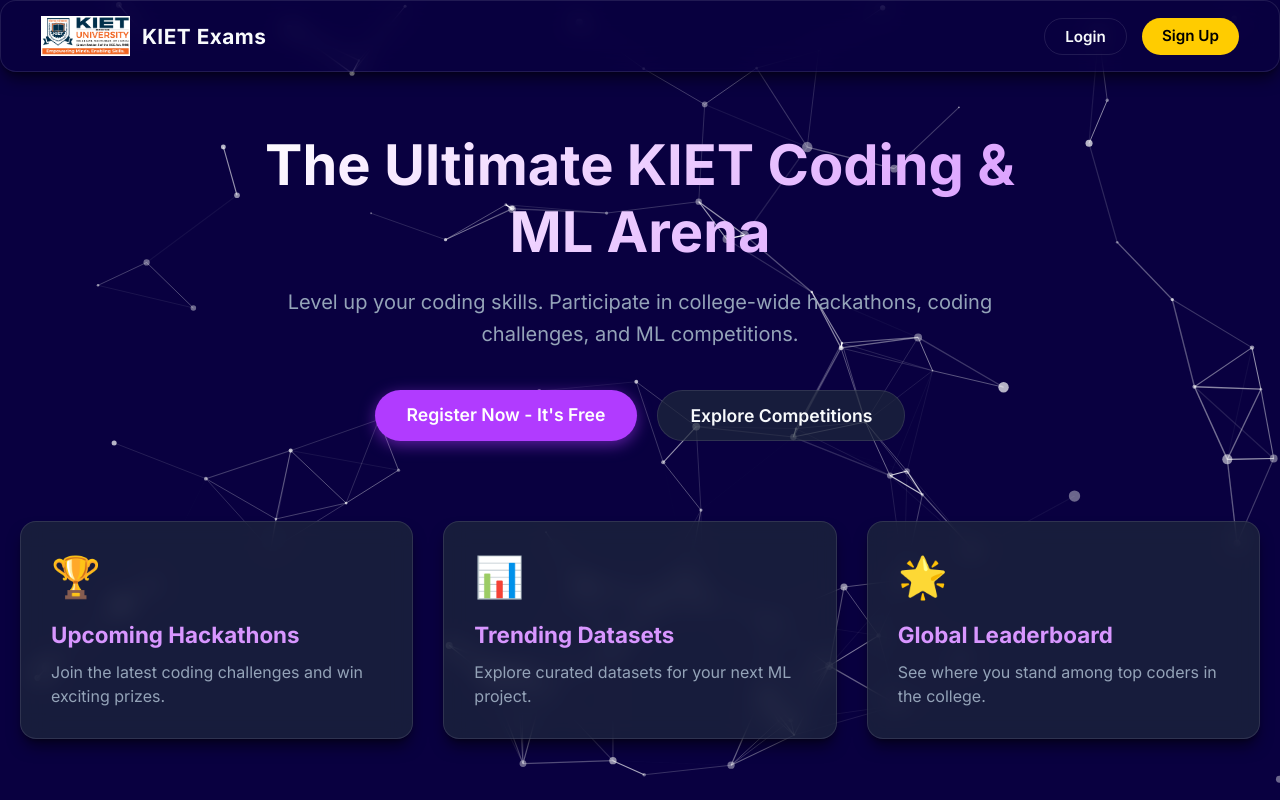
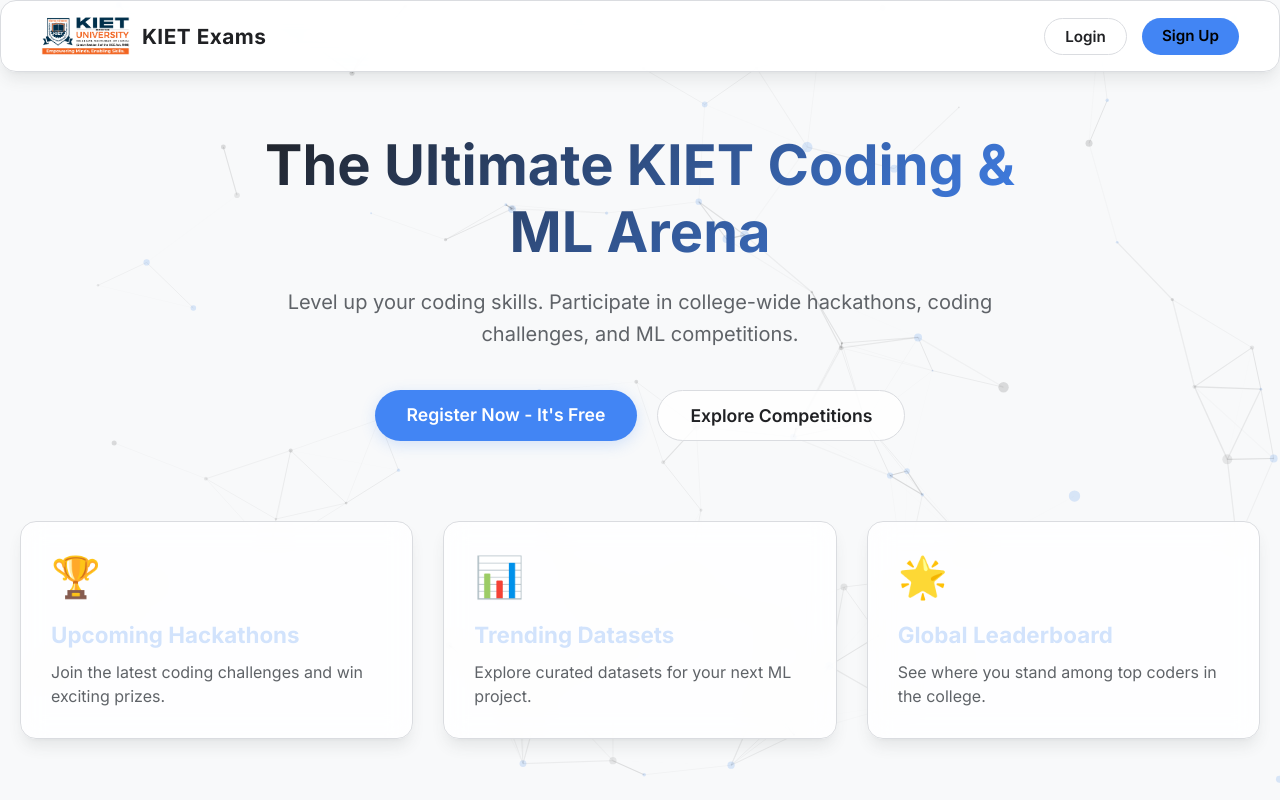
Before and after one commit to vishalsinghcs/kiet-exams-portal, a React (Vite) app in the folder frontend/: page / in a window 1280 px wide. Built offline with nearby package versions, Linux system fonts and the light colour scheme; no server answers.

Commit message:
changed the theme of portal to light mode

```diff
--- a/frontend/src/components/AdminDashboard.css
+++ b/frontend/src/components/AdminDashboard.css
@@ -12,7 +12,7 @@
   justify-content: space-between;
   align-items: center;
   padding: 15px 40px;
-  background: rgba(30, 41, 59, 0.9);
+  background: var(--glass-bg);
   border-bottom: 1px solid var(--glass-border);
   position: sticky;
   top: 0;
@@ -26,7 +26,7 @@
   gap: 12px;
   font-size: 1.2rem;
   font-weight: 700;
-  color: white;
+  color: var(--text-main);
 }
 
 .admin-logo-img {
@@ -77,7 +77,7 @@
   gap: 8px;
   border-right: 1px solid var(--glass-border);
   border-radius: 0;
-  background: rgba(30, 41, 59, 0.5);
+  background: var(--surface-color);
 }
 
 .sidebar-divider {
@@ -102,7 +102,7 @@
 .admin-section-title {
   font-size: 1.5rem;
   margin-bottom: 20px;
-  color: white;
+  color: var(--text-main);
   border-bottom: 1px solid var(--glass-border);
   padding-bottom: 10px;
 }
@@ -128,9 +128,9 @@
   width: 100%;
   padding: 10px 15px;
   border-radius: var(--radius-sm);
-  background: rgba(0, 0, 0, 0.2);
+  background: var(--surface-color-light);
   border: 1px solid var(--glass-border);
-  color: white;
+  color: var(--text-main);
   font-family: var(--font-sans);
 }
 
@@ -203,7 +203,7 @@
 }
 
 .admin-table tr:hover {
-  background: rgba(255, 255, 255, 0.05);
+  background: var(--surface-color-hover);
 }
 
 .admin-loading {
--- a/frontend/src/components/AnimatedMeshBackground.jsx
+++ b/frontend/src/components/AnimatedMeshBackground.jsx
@@ -28,9 +28,9 @@ export default function AnimatedMeshBackground() {
     );
     const maxDistance = 120;
     const colors = [
-      "rgba(255, 255, 255, 0.55)",
-      "rgba(255, 255, 255, 0.7)",
-      "rgba(255, 255, 255, 0.4)",
+      "rgba(0, 0, 0, 0.08)",
+      "rgba(0, 0, 0, 0.12)",
+      "rgba(26, 115, 232, 0.15)",
     ];
 
     // Particle Class
@@ -96,7 +96,7 @@ export default function AnimatedMeshBackground() {
             ctx.lineTo(particles[j].x, particles[j].y);
             const opacity = 1 - distance / maxDistance;
             const avgZ = (particles[i].z + particles[j].z) / 2;
-            ctx.strokeStyle = `rgba(255, 255, 255, ${opacity * 0.9 * (avgZ * 0.5 + 0.5)})`;
+            ctx.strokeStyle = `rgba(0, 0, 0, ${opacity * 0.15 * (avgZ * 0.5 + 0.5)})`;
             ctx.lineWidth = 1 * (avgZ * 0.5 + 0.5);
             ctx.stroke();
           }
--- a/frontend/src/components/Dashboard.css
+++ b/frontend/src/components/Dashboard.css
@@ -1,26 +1,5 @@
 .dashboard-page {
-  /* Dashboard Specific Theme Override (GitHub Style) */
-  --primary-color: #238636;
-  --primary-hover: #2ea043;
-  --primary-light: #3fb950;
-  --primary-glow: rgba(35, 134, 54, 0.4);
-
-  --accent-color: #58A6FF;
-  --accent-hover: #79c0ff;
-
-  --bg-color: #0D1117;
-  --surface-color: #161B22;
-  --surface-color-light: #21262d;
-  --surface-color-hover: #30363d;
-
-  --text-main: #C9D1D9;
-  --text-muted: #8b949e;
-
-  --danger-color: #f85149;
-  --danger-hover: #da3633;
-
-  --glass-bg: #161B22;
-  --glass-border: #30363d;
+  /* Inherits global light mode theme */
 
   min-height: 100vh;
   width: 100%;
@@ -36,7 +15,7 @@
   justify-content: space-between;
   align-items: center;
   padding: 15px 40px;
-  background: rgba(13, 17, 23, 0.8);
+  background: var(--glass-bg);
   border-bottom: 1px solid var(--glass-border);
   position: sticky;
   top: 0;
@@ -149,7 +128,7 @@
   flex-direction: column;
   gap: 8px;
   height: 100%;
-  background: rgba(22, 27, 34, 0.5);
+  background: var(--surface-color);
   backdrop-filter: blur(12px);
   -webkit-backdrop-filter: blur(12px);
   border-right: 1px solid var(--glass-border);
@@ -227,8 +206,8 @@
 
 .exam-card:hover {
   transform: translateY(-5px);
-  box-shadow: 0 15px 30px -5px rgba(0, 0, 0, 0.5);
-  border-color: rgba(88, 166, 255, 0.4);
+  box-shadow: var(--shadow-lg);
+  border-color: var(--primary-color);
 }
 
 .exam-header {
@@ -241,8 +220,8 @@
 .exam-code {
   font-size: 0.85rem;
   font-weight: 700;
-  color: var(--accent-color);
-  background: rgba(255, 204, 0, 0.1);
+  color: var(--primary-color);
+  background: var(--surface-color-hover);
   padding: 4px 10px;
   border-radius: var(--radius-sm);
   letter-spacing: 0.5px;
--- a/frontend/src/index.css
+++ b/frontend/src/index.css
@@ -5,38 +5,37 @@
   /* KIET Exams Design System */
 
   /* Primary Colors */
-  --primary-color: #b13bff;
-  --primary-hover: #9b2add;
-  --primary-light: #d896ff;
-  --primary-glow: rgba(177, 59, 255, 0.5);
+  --primary-color: #4285F4;
+  --primary-hover: #1A73E8;
+  --primary-light: #D2E3FC;
+  --primary-glow: rgba(66, 133, 244, 0.2);
 
   /* Accent/Highlight Colors */
-  --accent-color: #ffcc00;
-  --accent-hover: #e6b800;
+  --accent-color: #4285F4;
+  --accent-hover: #1A73E8;
 
-  /* Background Colors (Dark/Premium Vibe) */
-  --bg-color: #090040;
-  --surface-color: #471396;
-  --surface-color-light: rgba(71, 19, 150, 0.7);
-  --surface-color-hover: rgba(177, 59, 255, 0.2);
+  /* Background Colors (Light/Premium Vibe) */
+  --bg-color: #F8F9FA;
+  --surface-color: #FFFFFF;
+  --surface-color-light: #F1F3F4;
+  --surface-color-hover: #E8F0FE;
 
   /* Text Colors */
-  --text-main: #f8fafc;
-  --text-muted: #94a3b8;
+  --text-main: #202124;
+  --text-muted: #5F6368;
 
   /* Danger Colors (For exams/errors) */
-  --danger-color: #ef4444;
-  --danger-hover: #dc2626;
+  --danger-color: #D93025;
+  --danger-hover: #B3261E;
 
   /* Shadows and Glassmorphism */
-  --shadow-sm: 0 1px 2px 0 rgb(0 0 0 / 0.05);
-  --shadow-md: 0 4px 6px -1px rgb(0 0 0 / 0.1), 0 2px 4px -2px rgb(0 0 0 / 0.1);
-  --shadow-lg:
-    0 10px 15px -3px rgb(0 0 0 / 0.5), 0 4px 6px -4px rgb(0 0 0 / 0.5);
+  --shadow-sm: 0 1px 2px 0 rgba(60, 64, 67, 0.1);
+  --shadow-md: 0 4px 6px -1px rgba(60, 64, 67, 0.1), 0 2px 4px -2px rgba(60, 64, 67, 0.05);
+  --shadow-lg: 0 10px 15px -3px rgba(60, 64, 67, 0.1), 0 4px 6px -4px rgba(60, 64, 67, 0.05);
 
   /* Glassmorphism properties */
-  --glass-bg: rgba(30, 41, 59, 0.7);
-  --glass-border: rgba(255, 255, 255, 0.1);
+  --glass-bg: rgba(255, 255, 255, 0.85);
+  --glass-border: #DADCE0;
 
   /* Radii */
   --radius-sm: 4px;
@@ -255,7 +254,7 @@ a:hover {
   justify-content: space-between;
   align-items: center;
   padding: 15px 40px;
-  background: rgba(9, 0, 64, 0.6);
+  background: rgba(255, 255, 255, 0.9);
   border-bottom: 1px solid var(--glass-border);
   position: sticky;
   top: 0;
@@ -336,7 +335,7 @@ a:hover {
   font-weight: 800;
   line-height: 1.2;
   margin-bottom: 20px;
-  background: linear-gradient(135deg, #fff 0%, var(--primary-light) 100%);
+  background: linear-gradient(135deg, #202124 0%, var(--primary-color) 100%);
   -webkit-background-clip: text;
   -webkit-text-fill-color: transparent;
 }
```
